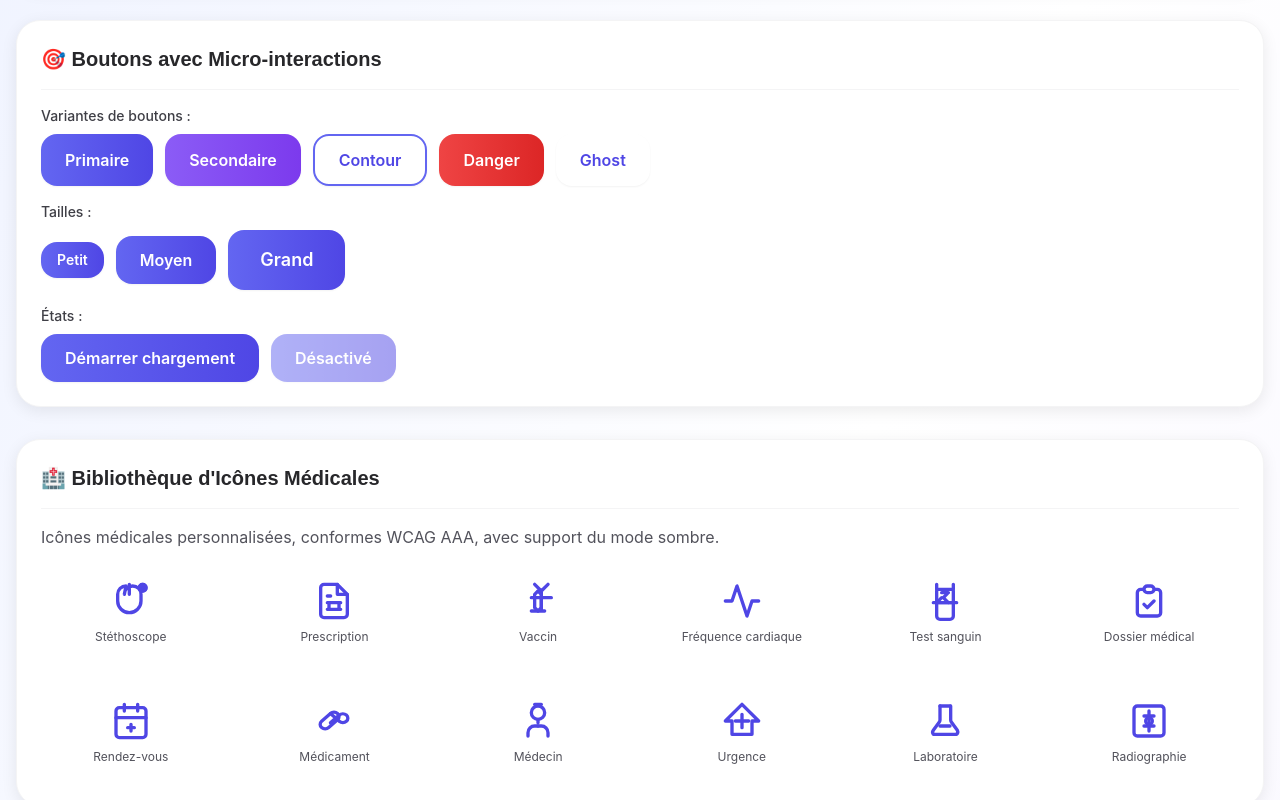
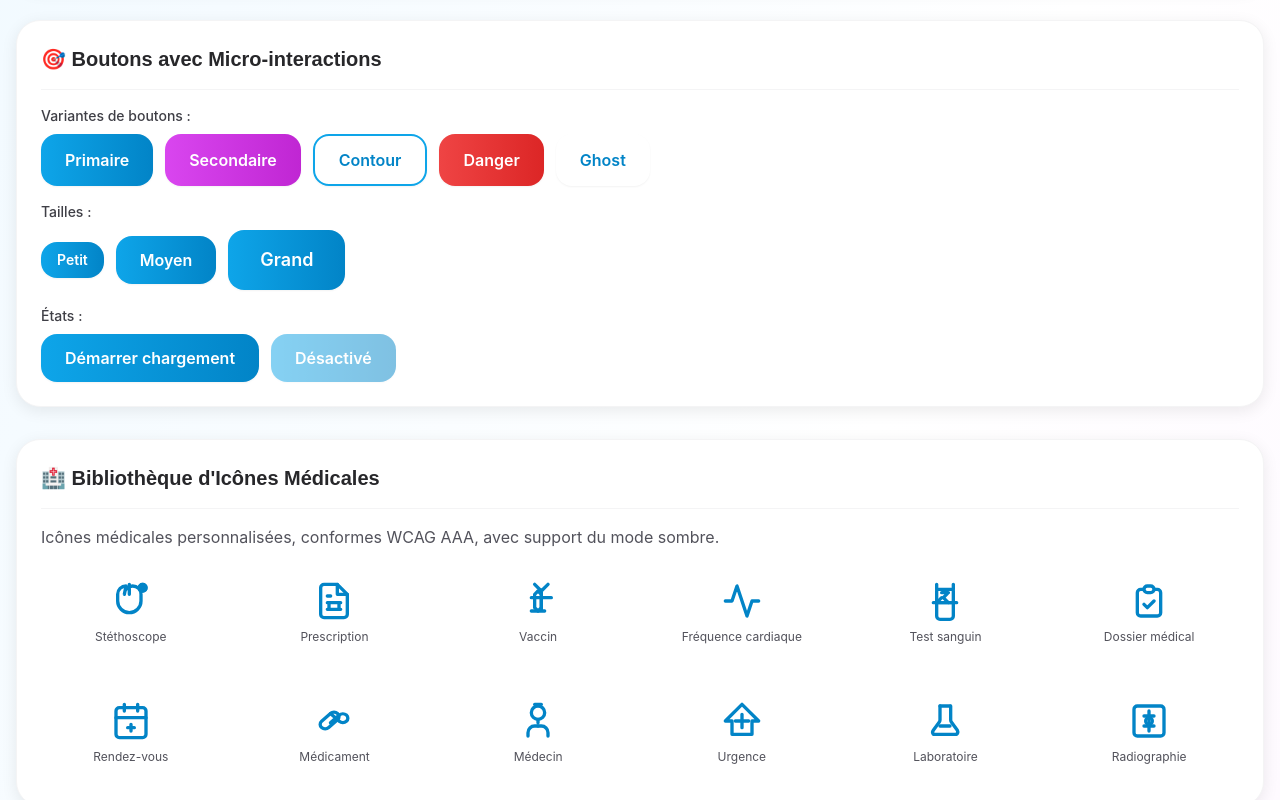
Before and after one commit to mmahmoud2022/sante-application-web, a Next.js app in the folder frontend/: page /ui-showcase in a window 1280 px wide. Shown: the part 420-1220 px from the top of the page. Built offline with nearby package versions, Linux system fonts and the light colour scheme.

Commit message:
Update color palette with modern, sophisticated design
Co-authored-by: mmahmoud2022 <239026984+mmahmoud2022@users.noreply.github.com>

```diff
--- a/frontend/src/app/globals.css
+++ b/frontend/src/app/globals.css
@@ -3,47 +3,49 @@
 @tailwind utilities;
 
 :root {
-  /* Light mode colors */
-  --primary-color: #1ABC9C;
-  --primary-light: #48C9B0;
-  --primary-dark: #117864;
-  --secondary-color: #3498DB;
+  /* Light mode colors - Modern & Sophisticated */
+  --primary-color: #0EA5E9;
+  --primary-light: #38BDF8;
+  --primary-dark: #0284C7;
+  --secondary-color: #D946EF;
   --background: #FFFFFF;
-  --background-secondary: #F8F9FA;
-  --foreground: #212529;
-  --foreground-secondary: #495057;
-  --border: #DEE2E6;
-  --border-hover: #ADB5BD;
-  --accent-success: #27AE60;
-  --accent-warning: #F39C12;
-  --accent-error: #E74C3C;
-  --medical-blue: #3498DB;
-  --medical-green: #1ABC9C;
-  --medical-purple: #9B59B6;
-  --shadow: rgba(0, 0, 0, 0.1);
-  --shadow-hover: rgba(0, 0, 0, 0.15);
+  --background-secondary: #F8FAFC;
+  --foreground: #1E293B;
+  --foreground-secondary: #475569;
+  --border: #E2E8F0;
+  --border-hover: #CBD5E1;
+  --accent-success: #10B981;
+  --accent-warning: #F59E0B;
+  --accent-error: #EF4444;
+  --medical-blue: #0EA5E9;
+  --medical-green: #10B981;
+  --medical-purple: #D946EF;
+  --shadow: rgba(0, 0, 0, 0.08);
+  --shadow-hover: rgba(0, 0, 0, 0.12);
+  --shadow-glow: rgba(14, 165, 233, 0.3);
 }
 
 .dark {
-  /* Dark mode colors - WCAG AAA compliant */
-  --primary-color: #48C9B0;
-  --primary-light: #76D7C4;
-  --primary-dark: #1ABC9C;
-  --secondary-color: #5DADE2;
-  --background: #1A1D23;
-  --background-secondary: #23272F;
-  --foreground: #E9ECEF;
-  --foreground-secondary: #ADB5BD;
-  --border: #343A40;
-  --border-hover: #495057;
-  --accent-success: #51CF66;
-  --accent-warning: #FFC078;
-  --accent-error: #FF6B6B;
-  --medical-blue: #74C0FC;
-  --medical-green: #63E6BE;
-  --medical-purple: #CC5DE8;
-  --shadow: rgba(0, 0, 0, 0.3);
-  --shadow-hover: rgba(0, 0, 0, 0.4);
+  /* Dark mode colors - WCAG AAA compliant with modern palette */
+  --primary-color: #38BDF8;
+  --primary-light: #7DD3FC;
+  --primary-dark: #0EA5E9;
+  --secondary-color: #E879F9;
+  --background: #0F172A;
+  --background-secondary: #1E293B;
+  --foreground: #F1F5F9;
+  --foreground-secondary: #CBD5E1;
+  --border: #334155;
+  --border-hover: #475569;
+  --accent-success: #34D399;
+  --accent-warning: #FBBF24;
+  --accent-error: #F87171;
+  --medical-blue: #7DD3FC;
+  --medical-green: #6EE7B7;
+  --medical-purple: #F0ABFC;
+  --shadow: rgba(0, 0, 0, 0.4);
+  --shadow-hover: rgba(0, 0, 0, 0.5);
+  --shadow-glow: rgba(56, 189, 248, 0.4);
 }
 
 body {
@@ -86,54 +88,82 @@ h1, h2, h3, h4, h5, h6 {
   .button-press:active {
     transform: scale(0.98);
   }
+
+  /* Glassmorphism effect */
+  .glass {
+    background: rgba(255, 255, 255, 0.7);
+    backdrop-filter: blur(12px);
+    -webkit-backdrop-filter: blur(12px);
+    border: 1px solid rgba(255, 255, 255, 0.3);
+  }
+
+  .dark .glass {
+    background: rgba(15, 23, 42, 0.7);
+    border: 1px solid rgba(255, 255, 255, 0.1);
+  }
+
+  /* Modern gradient text */
+  .gradient-text {
+    background: linear-gradient(135deg, var(--primary-color), var(--secondary-color));
+    -webkit-background-clip: text;
+    background-clip: text;
+    -webkit-text-fill-color: transparent;
+  }
+
+  /* Smooth glow effect */
+  .glow {
+    filter: drop-shadow(0 0 20px var(--shadow-glow));
+  }
 }
 
 /* Custom scrollbar with modern medical theme */
 ::-webkit-scrollbar {
-  width: 8px;
-  height: 8px;
+  width: 10px;
+  height: 10px;
 }
 
 ::-webkit-scrollbar-track {
   background: var(--background-secondary);
-  border-radius: 4px;
+  border-radius: 8px;
 }
 
 ::-webkit-scrollbar-thumb {
   background: linear-gradient(135deg, var(--primary-color), var(--secondary-color));
-  border-radius: 4px;
+  border-radius: 8px;
   transition: background 0.3s ease;
+  border: 2px solid var(--background-secondary);
 }
 
 ::-webkit-scrollbar-thumb:hover {
   background: linear-gradient(135deg, var(--primary-dark), var(--secondary-color));
+  border-width: 1px;
 }
 
 /* Smooth transitions for all interactive elements */
 button, a, input, textarea, select {
-  transition-property: color, background-color, border-color, transform, box-shadow, opacity;
-  transition-duration: 200ms;
-  transition-timing-function: ease-in-out;
+  transition-property: color, background-color, border-color, transform, box-shadow, opacity, filter;
+  transition-duration: 250ms;
+  transition-timing-function: cubic-bezier(0.4, 0, 0.2, 1);
 }
 
-/* Modern card hover effects */
+/* Modern card hover effects with depth */
 .card-hover {
-  transition: all 0.3s cubic-bezier(0.4, 0, 0.2, 1);
+  transition: all 0.4s cubic-bezier(0.4, 0, 0.2, 1);
 }
 
 .card-hover:hover {
-  transform: translateY(-4px);
-  box-shadow: 0 12px 40px var(--shadow-hover);
+  transform: translateY(-6px) scale(1.01);
+  box-shadow: 0 20px 60px var(--shadow-hover);
 }
 
-/* Ripple effect for buttons */
+/* Ripple effect for buttons - Enhanced */
 @keyframes ripple {
   0% {
     transform: scale(0);
-    opacity: 0.6;
+    opacity: 0.7;
   }
   100% {
-    transform: scale(2);
+    transform: scale(2.5);
     opacity: 0;
   }
 }
@@ -150,14 +180,14 @@ button, a, input, textarea, select {
   left: 50%;
   width: 100%;
   height: 100%;
-  background: rgba(255, 255, 255, 0.5);
+  background: radial-gradient(circle, rgba(255, 255, 255, 0.6) 0%, rgba(255, 255, 255, 0) 70%);
   border-radius: 50%;
   transform: translate(-50%, -50%) scale(0);
   pointer-events: none;
 }
 
 .ripple-effect:active::after {
-  animation: ripple 0.6s ease-out;
+  animation: ripple 0.7s cubic-bezier(0.4, 0, 0.2, 1);
 }
 
 /* Pulse animation for notifications */
@@ -174,27 +204,27 @@ button, a, input, textarea, select {
   animation: pulse 2s cubic-bezier(0.4, 0, 0.6, 1) infinite;
 }
 
-/* Fade in animation */
+/* Fade in animation - Enhanced */
 @keyframes fadeIn {
   from {
     opacity: 0;
-    transform: translateY(10px);
+    transform: translateY(20px) scale(0.98);
   }
   to {
     opacity: 1;
-    transform: translateY(0);
+    transform: translateY(0) scale(1);
   }
 }
 
 .fade-in {
-  animation: fadeIn 0.3s ease-out;
+  animation: fadeIn 0.5s cubic-bezier(0.4, 0, 0.2, 1);
 }
 
-/* Slide in from right animation */
+/* Slide in from right animation - Enhanced */
 @keyframes slideInRight {
   from {
     opacity: 0;
-    transform: translateX(20px);
+    transform: translateX(30px);
   }
   to {
     opacity: 1;
@@ -203,7 +233,7 @@ button, a, input, textarea, select {
 }
 
 .slide-in-right {
-  animation: slideInRight 0.4s ease-out;
+  animation: slideInRight 0.5s cubic-bezier(0.4, 0, 0.2, 1);
 }
 
 /* Focus styles for accessibility */
--- a/frontend/tailwind.config.js
+++ b/frontend/tailwind.config.js
@@ -10,34 +10,42 @@ module.exports = {
     extend: {
       colors: {
         primary: {
-          50: '#EEF2FF',
-          100: '#E0E7FF',
-          200: '#C7D2FE',
-          300: '#A5B4FC',
-          400: '#818CF8',
-          500: '#6366F1', // Indigo (modern & trustful)
-          600: '#4F46E5',
-          700: '#4338CA',
-          800: '#3730A3',
-          900: '#312E81',
-          DEFAULT: '#6366F1',
-          light: '#818CF8',
-          dark: '#4F46E5',
+          50: '#F0F9FF',
+          100: '#E0F2FE',
+          200: '#BAE6FD',
+          300: '#7DD3FC',
+          400: '#38BDF8',
+          500: '#0EA5E9', // Modern sky blue (trustworthy & calming)
+          600: '#0284C7',
+          700: '#0369A1',
+          800: '#075985',
+          900: '#0C4A6E',
+          DEFAULT: '#0EA5E9',
+          light: '#38BDF8',
+          dark: '#0284C7',
         },
         secondary: {
-          50: '#F5F3FF',
-          100: '#EDE9FE',
-          200: '#DDD6FE',
-          300: '#C4B5FD',
-          400: '#A78BFA',
-          500: '#8B5CF6', // Soft purple accent
-          600: '#7C3AED',
-          700: '#6D28D9',
-          800: '#5B21B6',
-          900: '#4C1D95',
-          DEFAULT: '#8B5CF6',
-          light: '#A78BFA',
-          dark: '#6D28D9',
+          50: '#FDF4FF',
+          100: '#FAE8FF',
+          200: '#F5D0FE',
+          300: '#F0ABFC',
+          400: '#E879F9',
+          500: '#D946EF', // Vibrant magenta accent
+          600: '#C026D3',
+          700: '#A21CAF',
+          800: '#86198F',
+          900: '#701A75',
+          DEFAULT: '#D946EF',
+          light: '#E879F9',
+          dark: '#C026D3',
+        },
+        warm: {
+          coral: '#FF6B9D',
+          sunset: '#FF8A5B',
+          amber: '#FFC078',
+          peach: '#FFE5B4',
+          rose: '#FFB7CE',
+          gold: '#FFD700',
         },
         accent: {
           success: '#10B981',
@@ -48,6 +56,7 @@ module.exports = {
           teal: '#14B8A6',
           sky: '#0EA5E9',
           rose: '#F43F5E',
+          purple: '#9B59B6',
         },
         neutral: {
           50: '#FAFAFA',
@@ -63,8 +72,8 @@ module.exports = {
           DEFAULT: '#71717A',
         },
         glass: {
-          light: 'rgba(255, 255, 255, 0.6)',
-          dark: 'rgba(24, 24, 27, 0.6)',
+          light: 'rgba(255, 255, 255, 0.7)',
+          dark: 'rgba(24, 24, 27, 0.7)',
         },
       },
       fontFamily: {
@@ -82,20 +91,24 @@ module.exports = {
         soft: '0 2px 8px rgba(0, 0, 0, 0.04)',
         medium: '0 4px 16px rgba(0, 0, 0, 0.08)',
         large: '0 8px 32px rgba(0, 0, 0, 0.12)',
-        glow: '0 0 20px rgba(99, 102, 241, 0.3)',
-        neon: '0 0 40px rgba(139, 92, 246, 0.4)',
+        glow: '0 0 30px rgba(14, 165, 233, 0.4)',
+        neon: '0 0 50px rgba(217, 70, 239, 0.5)',
         card: '0 4px 24px rgba(0, 0, 0, 0.05)',
+        warm: '0 10px 40px rgba(255, 138, 91, 0.25)',
+        medical: '0 8px 30px rgba(14, 165, 233, 0.2)',
       },
       backdropBlur: {
         xs: '2px',
       },
       backgroundImage: {
-        'gradient-primary': 'linear-gradient(135deg, #6366F1 0%, #8B5CF6 100%)',
-        'gradient-secondary': 'linear-gradient(135deg, #8B5CF6 0%, #EC4899 100%)',
+        'gradient-primary': 'linear-gradient(135deg, #0EA5E9 0%, #38BDF8 100%)',
+        'gradient-secondary': 'linear-gradient(135deg, #D946EF 0%, #E879F9 100%)',
         'gradient-info': 'linear-gradient(135deg, #3B82F6 0%, #0EA5E9 100%)',
         'gradient-success': 'linear-gradient(135deg, #10B981 0%, #22D3EE 100%)',
+        'gradient-warm': 'linear-gradient(135deg, #FF8A5B 0%, #FF6B9D 100%)',
+        'gradient-sunset': 'linear-gradient(135deg, #FF8A5B 0%, #FFD700 100%)',
         'gradient-glass':
-          'linear-gradient(135deg, rgba(255,255,255,0.6) 0%, rgba(255,255,255,0.3) 100%)',
+          'linear-gradient(135deg, rgba(255,255,255,0.7) 0%, rgba(255,255,255,0.4) 100%)',
       },
       transitionTimingFunction: {
         'in-expo': 'cubic-bezier(0.95, 0.05, 0.795, 0.035)',
```
